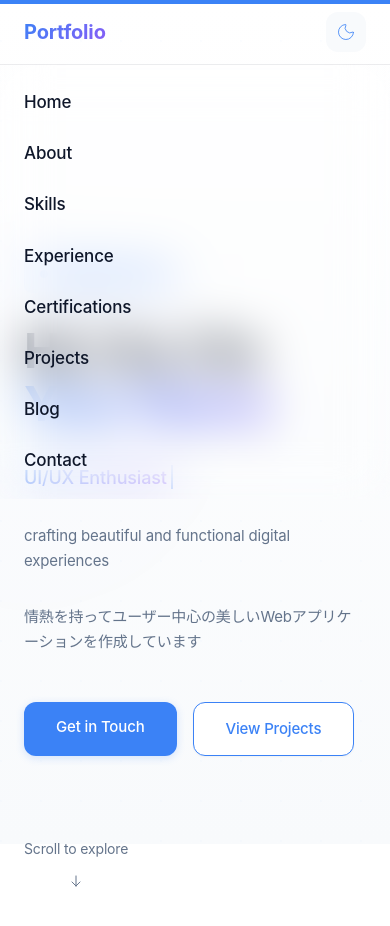
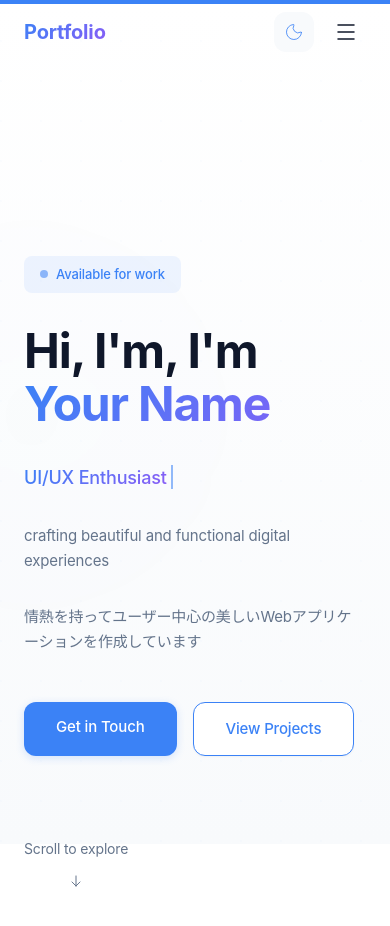
Before and after one commit to iam74k4/Portfolio, a Next.js app: page / in a window 390 px wide. Shown: the top 926 px of the page. Built offline with nearby package versions, Linux system fonts and the light colour scheme.

Commit message:
fix: add mobile menu toggle functionality
- Add hamburger menu button with Menu/X icons
- Add mobile menu open/close state management
- Auto-close menu when navigation item is clicked
- Add smooth animation for menu open/close

```diff
--- a/components/Header.tsx
+++ b/components/Header.tsx
@@ -2,11 +2,13 @@
 
 import { useEffect, useState } from 'react';
 import Link from 'next/link';
-import { motion } from 'framer-motion';
+import { motion, AnimatePresence } from 'framer-motion';
+import { Menu, X } from 'lucide-react';
 import ThemeToggle from './ThemeToggle';
 
 export default function Header() {
   const [scrolled, setScrolled] = useState(false);
+  const [isMobileMenuOpen, setIsMobileMenuOpen] = useState(false);
 
   useEffect(() => {
     const handleScroll = () => {
@@ -72,15 +74,35 @@ export default function Header() {
               <ThemeToggle />
             </div>
 
-            {/* Mobile Menu - Simple */}
-            <div className="md:hidden">
+            {/* Mobile Menu Button */}
+            <div className="md:hidden flex items-center gap-3">
               <ThemeToggle />
+              <button
+                onClick={() => setIsMobileMenuOpen(!isMobileMenuOpen)}
+                className="p-2 text-foreground hover:text-accent transition-colors"
+                aria-label="メニューを開く"
+                aria-expanded={isMobileMenuOpen}
+              >
+                {isMobileMenuOpen ? (
+                  <X size={24} strokeWidth={1.5} />
+                ) : (
+                  <Menu size={24} strokeWidth={1.5} />
+                )}
+              </button>
             </div>
           </div>
         </nav>
 
         {/* Mobile Navigation Menu */}
-        <div className="md:hidden border-t border-border bg-background/95 backdrop-blur-xl">
+        <AnimatePresence>
+          {isMobileMenuOpen && (
+            <motion.div
+              initial={{ height: 0, opacity: 0 }}
+              animate={{ height: 'auto', opacity: 1 }}
+              exit={{ height: 0, opacity: 0 }}
+              transition={{ duration: 0.3, ease: [0.4, 0, 0.2, 1] }}
+              className="md:hidden border-t border-border bg-background/95 backdrop-blur-xl overflow-hidden"
+            >
               <nav
                 className="max-w-[980px] mx-auto px-6 py-4 space-y-2"
                 aria-label="モバイルナビゲーション"
@@ -89,6 +111,7 @@ export default function Header() {
                   <a
                     key={item.name}
                     href={item.href}
+                    onClick={() => setIsMobileMenuOpen(false)}
                     className="block text-[17px] text-foreground hover:text-accent transition-colors py-2 font-medium"
                     aria-label={`${item.name}セクションへ移動`}
                   >
@@ -96,7 +119,9 @@ export default function Header() {
                   </a>
                 ))}
               </nav>
-        </div>
+            </motion.div>
+          )}
+        </AnimatePresence>
       </motion.header>
     </>
   );
```
Lines whose indentation alone changed are shown as unchanged.
